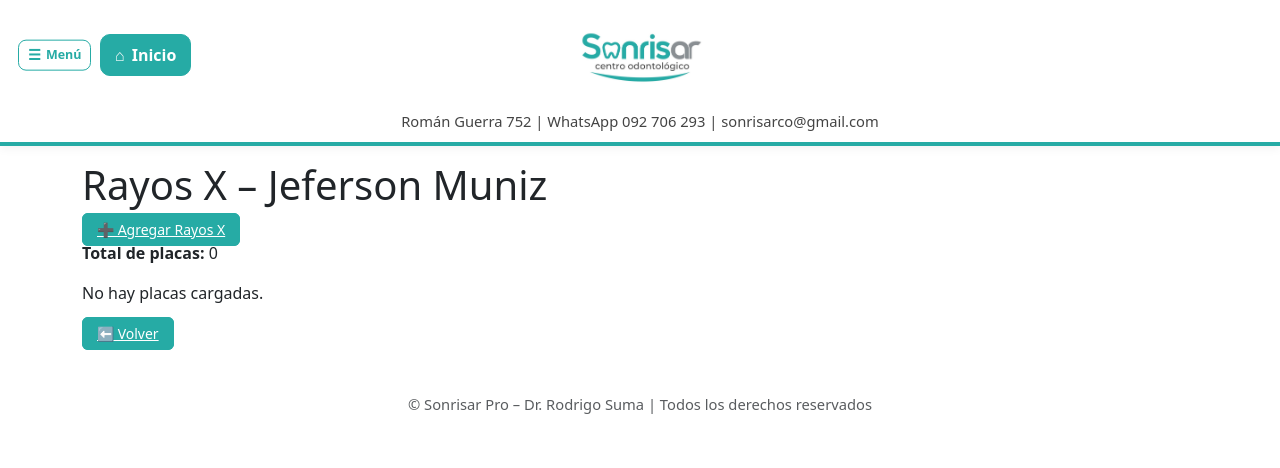
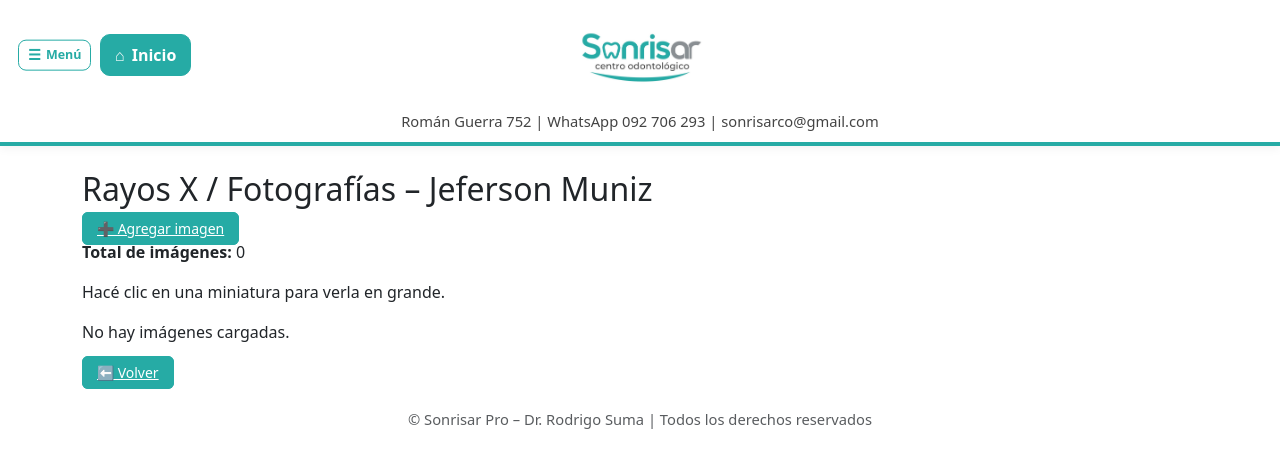
Before and after one commit to sonrisarco-co/sonrisar-pro, a Django app: page /pacientes/6/rayos-x/ in a window 1280 px wide. Shown: the top 468 px of the page. Run offline with Django 5.2, Linux system fonts and the light colour scheme; data comes from the database, SQL or seed files in the repository; parts of the project's set-up code (start-up, migrations or seed data) failed here and were passed over; some libraries are stand-ins or nearby versions.

Commit message:
Mejora modulo Rayos X y Fotografias

```diff
--- a/core/templates/core/clinical_record_form.html
+++ b/core/templates/core/clinical_record_form.html
@@ -74,7 +74,7 @@
         <div class="hc-header-side">
             <div class="hc-header-tools" aria-label="Accesos clínicos del paciente">
                 <a href="{% url 'odontograma_profesional' paciente.id %}?next={{ request.get_full_path|urlencode }}" class="hc-tool-btn">🦷 Odontograma</a>
-                <a href="{% url 'rayos_x_list' paciente.id %}?next={{ request.get_full_path|urlencode }}" class="hc-tool-btn">▣ Rayos X</a>
+                <a href="{% url 'rayos_x_list' paciente.id %}?next={{ request.get_full_path|urlencode }}" class="hc-tool-btn">▣ Rayos X / Fotografías</a>
             </div>
             <div class="hc-date">
                 <small>Fecha</small>
--- a/core/templates/core/patient_detail.html
+++ b/core/templates/core/patient_detail.html
@@ -642,8 +642,8 @@
 
             <a href="{% url 'rayos_x_list' paciente_id=paciente.id %}{% if request.GET.next %}?next={{ request.GET.next|urlencode }}{% endif %}" class="modulo-link">
                 <span class="modulo-icono">🩻</span>
-                <span class="modulo-titulo">Rayos X</span>
-                <span class="modulo-subtitulo">Imágenes radiográficas del paciente.</span>
+                <span class="modulo-titulo">Rayos X / Fotografías</span>
+                <span class="modulo-subtitulo">Radiografías y fotografías del paciente.</span>
             </a>
 
             <a href="{% url 'odontograma_profesional' patient_id=paciente.id %}{% if request.GET.next %}?next={{ request.GET.next|urlencode }}{% endif %}" class="modulo-link">
--- a/core/templates/core/rayos_x_confirm_delete.html
+++ b/core/templates/core/rayos_x_confirm_delete.html
@@ -1,7 +1,7 @@
 {% extends "core/base.html" %}
 {% block content %}
 
-<h2>¿Eliminar esta placa?</h2>
+<h2>¿Eliminar esta imagen?</h2>
 
 <img src="{{ rx.imagen.url }}" style="max-width:100%; border-radius:8px;">
 
--- a/core/templates/core/rayos_x_detail.html
+++ b/core/templates/core/rayos_x_detail.html
@@ -1,7 +1,7 @@
 {% extends "core/base.html" %}
 {% block content %}
 
-<h1>Rayos X</h1>
+<h1>Rayos X / Fotografías</h1>
 
 <img src="{{ rx.imagen.url }}" style="max-width:100%; border-radius:8px;">
 
--- a/core/templates/core/rayos_x_form.html
+++ b/core/templates/core/rayos_x_form.html
@@ -1,7 +1,7 @@
 {% extends "core/base.html" %}
 {% block content %}
 
-<h1>Nuevo Rayos X</h1>
+<h1>Agregar Rayos X / Fotografías</h1>
 <h3>{{ paciente.nombre }} {{ paciente.apellido }}</h3>
 
 <form method="post" enctype="multipart/form-data">
--- a/core/templates/core/rayos_x_list.html
+++ b/core/templates/core/rayos_x_list.html
@@ -1,95 +1,136 @@
 {% extends "core/base.html" %}
+{% block title %}Rayos X / Fotografías | Sonrisar Pro{% endblock %}
 {% block content %}
-
-<h1>Rayos X – {{ paciente.nombre }} {{ paciente.apellido }}</h1>
-
-<a href="{% url 'rayos_x_new' paciente.id %}{% if request.GET.next %}?next={{ request.GET.next|urlencode }}{% endif %}"
-   class="btn-sonrisar btn-primario">
-   ➕ Agregar Rayos X
-</a>
-
-<p><strong>Total de placas:</strong> {{ rayos|length }}</p>
-
+<style>
+.rx-gallery { width:100%; max-width:1200px; margin:24px auto; }
+.rx-gallery h1 { font-size:clamp(1.4rem,3vw,2rem); overflow-wrap:anywhere; }
+.rx-grid { display:grid; grid-template-columns:repeat(auto-fill,minmax(min(220px,100%),1fr)); gap:18px; margin:20px 0; }
+.rx-card { min-width:0; border:1px solid #d9e7e7; border-radius:12px; padding:12px; background:#fff; }
+.rx-thumbnail { display:block; width:100%; padding:0; border:0; border-radius:8px; background:#eef4f4; cursor:zoom-in; overflow:hidden; }
+.rx-thumbnail img { display:block; width:100%; height:160px; max-width:100%; object-fit:contain; }
+.rx-thumbnail:focus-visible { outline:3px solid #168a85; outline-offset:3px; }
+.rx-date { margin-top:10px; font-weight:600; }
+.rx-description { margin:8px 0 12px; overflow-wrap:anywhere; }
+.rx-actions { display:flex; flex-wrap:wrap; gap:8px; }
+.rx-viewer { box-sizing:border-box; width:98vw; max-width:none; height:98vh; height:98dvh; max-height:none; margin:auto; padding:10px; border:0; border-radius:10px; background:#172126; color:white; overflow:hidden; }
+.rx-viewer[open] { display:flex; flex-direction:column; }
+.rx-viewer > p { flex-shrink:0; margin:0 0 6px; font-size:.85rem; }
+.rx-viewer::backdrop { background:rgba(0,0,0,.8); }
+.rx-viewer-bar { display:flex; justify-content:space-between; align-items:center; gap:8px; margin-bottom:6px; flex-shrink:0; }
+.rx-viewer-bar { flex-wrap:wrap; }
+.rx-zoom-controls { display:flex; align-items:center; gap:8px; flex-wrap:wrap; }
+.rx-viewport { flex:1; min-height:0; overflow:hidden; position:relative; touch-action:none; cursor:grab; }
+.rx-viewport:active { cursor:grabbing; }
+.rx-viewer-image { display:block; width:100%; height:100%; object-fit:contain; transform-origin:center; user-select:none; pointer-events:none; }
+</style>
+<section class="rx-gallery">
+<h1>Rayos X / Fotografías – {{ paciente.nombre }} {{ paciente.apellido }}</h1>
+<a href="{% url 'rayos_x_new' paciente.id %}{% if request.GET.next %}?next={{ request.GET.next|urlencode }}{% endif %}" class="btn-sonrisar btn-primario">➕ Agregar imagen</a>
+<p><strong>Total de imágenes:</strong> {{ rayos|length }}</p>
+<p>Hacé clic en una miniatura para verla en grande.</p>
 {% if rayos %}
-<div class="rayos-grid">
+<div class="rx-grid">
 {% for rx in rayos %}
-        <div class="rayo-card">
-            <img src="{{ rx.imagen.url }}"
-                 alt="Rayos X"
-                 onclick="abrirModal('{{ rx.imagen.url }}')">
-
-            <div class="rayo-fecha">{{ rx.fecha }}</div>
-            <div class="rayo-desc">
-                {{ rx.descripcion|default:"Sin descripción" }}
+<article class="rx-card">
+    <button type="button" class="rx-thumbnail" data-src="{{ rx.imagen.url }}" aria-label="Ampliar imagen del {{ rx.fecha }}">
+        <img src="{{ rx.imagen.url }}" alt="{{ rx.descripcion|default:'Rayos X / Fotografía' }}" loading="lazy" decoding="async">
+    </button>
+    <div class="rx-date">{{ rx.fecha }}</div>
+    <p class="rx-description">{{ rx.descripcion|default:"Sin descripción" }}</p>
+    <div class="rx-actions">
+        <button type="button" class="btn-sonrisar btn-secundario btn-sm rx-open">👁 Ver</button>
+        <a href="{% url 'rayos_x_delete' rx.id %}" class="btn-sonrisar btn-peligro btn-sm">🗑 Eliminar</a>
     </div>
-
-            <a href="{% url 'rayos_x_detail' rx.id %}"
-               class="btn-sonrisar btn-secundario btn-sm">
-               👁 Ver
-            </a>
-
-            <a href="{% url 'rayos_x_delete' rx.id %}"
-               class="btn-sonrisar btn-peligro btn-sm">
-               🗑 Eliminar
-            </a>
-        </div>
+</article>
 {% endfor %}
 </div>
 {% else %}
-<p>No hay placas cargadas.</p>
+<p>No hay imágenes cargadas.</p>
 {% endif %}
-
-<a href="{% if request.GET.next %}{{ request.GET.next }}{% else %}{% url 'patient_detail' paciente.id %}{% endif %}"
-   class="btn-sonrisar btn-volver">
-   ⬅ Volver
-</a>
-
-<!-- MODAL -->
-<div id="modalRayos" class="modal-rayos" onclick="cerrarModal()">
-    <img id="modalImagen" src="">
+<a href="{% if request.GET.next %}{{ request.GET.next }}{% else %}{% url 'patient_detail' paciente.id %}{% endif %}" class="btn-sonrisar btn-volver">⬅ Volver</a>
+</section>
+<dialog id="rxViewer" class="rx-viewer" aria-label="Imagen ampliada">
+    <div class="rx-viewer-bar">
+        <div class="rx-zoom-controls">
+            <button id="rxZoomOut" type="button" class="btn btn-light" aria-label="Disminuir imagen">−</button>
+            <output id="rxZoomLevel" aria-label="Nivel de zoom">100%</output>
+            <button id="rxZoomIn" type="button" class="btn btn-light" aria-label="Aumentar imagen">+</button>
+            <button id="rxReset" type="button" class="btn btn-light">Ajustar</button>
         </div>
-
+        <button id="rxClose" type="button" class="btn btn-light" autofocus>Cerrar ✕</button>
+    </div>
+    <p>Rueda para acercar o alejar · Arrastrá para mover la imagen</p>
+    <div id="rxViewport" class="rx-viewport"><img id="rxLargeImage" class="rx-viewer-image" alt="" draggable="false"></div>
+</dialog>
 <script>
-let escala = 1;
-
-function abrirModal(src) {
-    const modal = document.getElementById("modalRayos");
-    const img = document.getElementById("modalImagen");
-
-    img.src = src;
-    escala = 1;
-    img.style.transform = "scale(1)";
-
-    modal.classList.add("active");
-    document.body.style.overflow = "hidden";
+(() => {
+    const viewer = document.getElementById('rxViewer');
+    const largeImage = document.getElementById('rxLargeImage');
+    const viewport = document.getElementById('rxViewport');
+    const level = document.getElementById('rxZoomLevel');
+    let previousOverflow = '', scale = 1, x = 0, y = 0, drag = null;
+    function paint() {
+        largeImage.style.transform = `translate(${x}px, ${y}px) scale(${scale})`;
+        level.textContent = `${Math.round(scale * 100)}%`;
     }
-
-function cerrarModal() {
-    const modal = document.getElementById("modalRayos");
-    modal.classList.remove("active");
-    document.body.style.overflow = "auto";
+    function reset() { scale = 1; x = 0; y = 0; drag = null; paint(); }
+    function zoom(factor, px = 0, py = 0) {
+        const next = Math.max(0.5, Math.min(8, scale * factor));
+        const ratio = next / scale;
+        x = px - (px - x) * ratio;
+        y = py - (py - y) * ratio;
+        scale = next;
+        paint();
     }
-
-document.getElementById("modalRayos").addEventListener("wheel", function (e) {
-    e.preventDefault();
-
-    if (e.deltaY < 0) {
-        escala += 0.1;
-    } else {
-        escala -= 0.1;
+    function open(button) {
+        largeImage.src = button.dataset.src;
+        largeImage.alt = button.querySelector('img').alt;
+        reset();
+        previousOverflow = document.body.style.overflow;
+        viewer.showModal();
+        document.body.style.overflow = 'hidden';
     }
-
-    escala = Math.min(Math.max(escala, 1), 5);
-    document.getElementById("modalImagen").style.transform = `scale(${escala})`;
+    document.querySelectorAll('.rx-thumbnail').forEach(button => {
+        button.addEventListener('click', () => open(button));
     });
-
-document.addEventListener("keydown", function (e) {
-    if (e.key === "Escape") {
-        cerrarModal();
-    }
+    document.querySelectorAll('.rx-open').forEach(button => {
+        button.addEventListener('click', () => open(button.closest('.rx-card').querySelector('.rx-thumbnail')));
     });
+    viewport.addEventListener('wheel', event => {
+        event.preventDefault();
+        const box = viewport.getBoundingClientRect();
+        zoom(event.deltaY < 0 ? 1.15 : 1 / 1.15,
+            event.clientX - box.left - box.width / 2,
+            event.clientY - box.top - box.height / 2);
+    }, {passive: false});
+    viewport.addEventListener('pointerdown', event => {
+        if (event.button !== 0) return;
+        drag = {id: event.pointerId, px: event.clientX, py: event.clientY, x, y};
+        viewport.setPointerCapture(event.pointerId);
+    });
+    viewport.addEventListener('pointermove', event => {
+        if (!drag || drag.id !== event.pointerId) return;
+        x = drag.x + event.clientX - drag.px;
+        y = drag.y + event.clientY - drag.py;
+        paint();
+    });
+    ['pointerup', 'pointercancel', 'lostpointercapture'].forEach(name => {
+        viewport.addEventListener(name, () => { drag = null; });
+    });
+    document.getElementById('rxZoomIn').addEventListener('click', () => zoom(1.25));
+    document.getElementById('rxZoomOut').addEventListener('click', () => zoom(0.8));
+    document.getElementById('rxReset').addEventListener('click', reset);
+    document.getElementById('rxClose').addEventListener('click', () => viewer.close());
+    viewer.addEventListener('click', event => {
+        if (event.target !== viewer) return;
+        const box = viewer.getBoundingClientRect();
+        if (event.clientX < box.left || event.clientX > box.right || event.clientY < box.top || event.clientY > box.bottom) viewer.close();
+    });
+    viewer.addEventListener('close', () => {
+        document.body.style.overflow = previousOverflow;
+        largeImage.removeAttribute('src');
+        reset();
+    });
+})();
 </script>
-
-
-
 {% endblock %}
```
Lines whose indentation alone changed are shown as unchanged.
